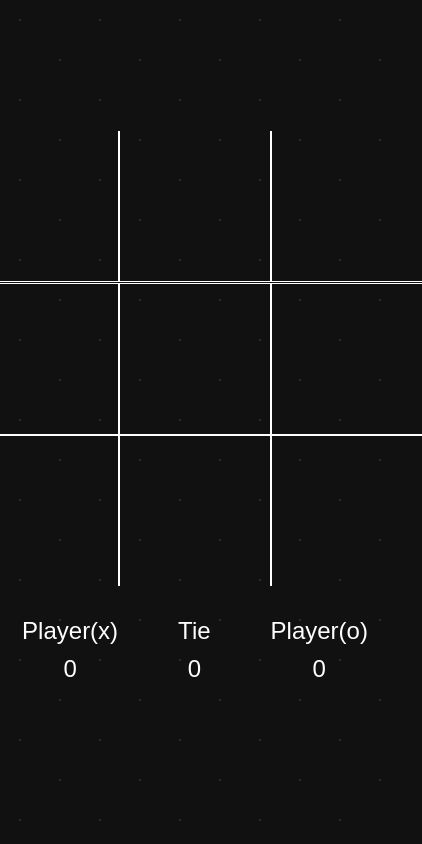
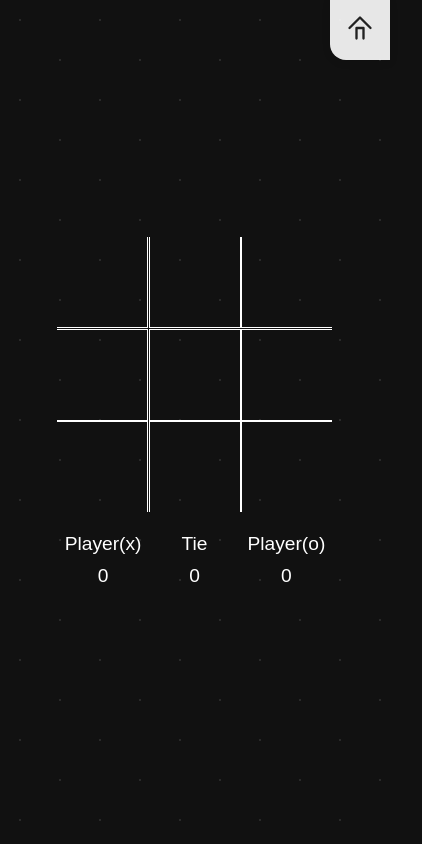
Before and after one commit to adii07/tic-tac-toe, a Next.js app: page /multiplayer in a window 390 px wide. Shown: the whole page, 422 px wide, since content can reach past the window. Built offline with nearby package versions, Linux system fonts and the light colour scheme.

Commit message:
feat: making responsive

```diff
--- /dev/null
+++ b/app/header/header.tsx
@@ -0,0 +1,28 @@
+import React from 'react';
+
+export default function Header() {
+    return (
+        <header style={{
+            position: 'fixed',
+            top: 0,
+            right: 0,
+            width: '60px',
+            height: '60px',
+            display: 'flex',
+            alignItems: 'center',
+            justifyContent: 'center',
+            background: 'rgba(255,255,255,0.9)',
+            boxShadow: '0 2px 8px rgba(0,0,0,0.1)',
+            zIndex: 1000,
+            borderBottomLeftRadius: '16px'
+        }}>
+            <a href="/" aria-label="Home" style={{ color: '#222', textDecoration: 'none' }}>
+                <svg width="28" height="28" viewBox="0 0 24 24" fill="none" stroke="currentColor"
+                    strokeWidth="2" strokeLinecap="round" strokeLinejoin="round">
+                    <path d="M3 12L12 3l9 9"/>
+                    <path d="M9 21V12h6v9"/>
+                </svg>
+            </a>
+        </header>
+    );
+}
--- a/app/layout.tsx
+++ b/app/layout.tsx
@@ -1,6 +1,5 @@
 import type { Metadata } from "next";
 import "./globals.css";
-import BackgroundXO from "./background/background";
 
 export const metadata: Metadata = {
   title: "Tic-Tac-Toe",
--- a/app/multiplayer/page.tsx
+++ b/app/multiplayer/page.tsx
@@ -4,6 +4,7 @@ import Board from "../board";
 import styles from "../page.module.css";
 import ScoreCard from "../scorecard/scorecard";
 import BackgroundXO from "../background/background";
+import Header from "../header/header";
 
 export default function MultiPlayerPage() {
     const [displayText, setDisplayText] = useState<string>('Player1 turn');
@@ -14,6 +15,7 @@ export default function MultiPlayerPage() {
     });
     return (
         <div className={styles.main}>
+            <Header/>
             <Board setDisplayText={setDisplayText} setScorecard={setScorecard} />
 
             <ScoreCard scorecard={scorecard} />
--- a/app/page.module.css
+++ b/app/page.module.css
@@ -1,5 +1,5 @@
-.main_page{
-    display: flex;
+.main_page {
+  display: flex;
   flex-direction: column;
   justify-content: center; /* center horizontally */
   align-items: center; /* center vertically */
@@ -17,9 +17,16 @@
   height: 100dvh;
   margin: 0;
   padding: 0;
-    background-image:
-    radial-gradient(circle at 20px 20px, rgba(255,255,255,0.1) 1px, transparent 0),
-    radial-gradient(circle at 60px 60px, rgba(255,255,255,0.1) 1px, transparent 0);
+  background-image: radial-gradient(
+      circle at 20px 20px,
+      rgba(255, 255, 255, 0.1) 1px,
+      transparent 0
+    ),
+    radial-gradient(
+      circle at 60px 60px,
+      rgba(255, 255, 255, 0.1) 1px,
+      transparent 0
+    );
   background-size: 80px 80px;
 }
 .board {
@@ -42,28 +49,32 @@
 }
 
 /* Remove outer borders */
-.cell:nth-child(-n+3) { /* top row */
+.cell:nth-child(-n + 3) {
+  /* top row */
   border-top: none;
 }
-.cell:nth-child(3n+1) { /* left column */
+.cell:nth-child(3n + 1) {
+  /* left column */
   border-left: none;
 }
-.cell:nth-child(3n) { /* right column */
+.cell:nth-child(3n) {
+  /* right column */
   border-right: none;
 }
-.cell:nth-last-child(-n+3) { /* bottom row */
+.cell:nth-last-child(-n + 3) {
+  /* bottom row */
   border-bottom: none;
 }
 
-.overlay{
-    position: absolute;
-    top: 0;
+.overlay {
+  position: absolute;
+  top: 0;
   left: 0;
   width: 100%;
   height: 100%;
   display: flex;
   justify-content: center; /* horizontal center */
-  align-items: center;     /* vertical center */
+  align-items: center; /* vertical center */
   font-size: 2rem;
   color: red;
   font-weight: bold;
@@ -74,7 +85,7 @@
   align-items: center;
   z-index: 2;
   background: rgba(0, 0, 0, 0.1); /* semi-transparent */
-  backdrop-filter: blur(1px);      /* glassy blur */
+  backdrop-filter: blur(1px); /* glassy blur */
 
   animation: bluncyIn 0.8s ease forwards;
 }
@@ -114,25 +125,24 @@
   box-shadow: 0 4px 15px rgba(255, 75, 43, 0.5);
 }
 
-.select_mode_title{
+.select_mode_title {
   color: white;
   font-size: 2rem;
   font-weight: bold;
   padding-bottom: 20px;
 }
 
-
-.option_container{
+.option_container {
   display: flex;
   flex-direction: row;
   gap: 10px;
   /* margin-top: 20px; */
 }
-.select_mode_option{
+.select_mode_option {
   color: white;
   cursor: pointer;
   opacity: 0.7;
-  padding :10px;
+  padding: 10px;
   backdrop-filter: blur(15px);
   background: rgba(255, 255, 255, 0.05);
   border-radius: 4px;
@@ -140,9 +150,26 @@
   transition: border 0.3s ease, opacity 0.3s ease;
 }
 
-.select_mode_option:hover{
+.select_mode_option:hover {
   /* text-decoration: underline; */
 
   opacity: 1;
   border: solid 1px rgba(255, 255, 255, 1);
 }
+
+@media (max-width: 600px) {
+  .cell {
+    width: 100px;
+    height: 100px;
+    font-size: 1.5rem;
+  }
+}
+
+/* 📱 Extra small (very small devices) */
+@media (max-width: 400px) {
+  .cell {
+    width: 90px;
+    height: 90px;
+    font-size: 1.2rem;
+  }
+}
--- a/app/scorecard/scorecard.module.css
+++ b/app/scorecard/scorecard.module.css
@@ -24,3 +24,18 @@
     font-size: 1.5rem;
     justify-content: space-between;
 }
+
+@media (max-width: 600px) {
+  .scorecard_player {
+    padding: 20px;
+    font-size: 1.3rem;
+  }
+}
+
+/* 📱 Extra small (very small devices) */
+@media (max-width: 400px) {
+  .scorecard_player {
+    padding: 20px;
+    font-size: 1.2rem;
+  }
+}
```
Also changed, not shown: app/header/header.module.css (added).
